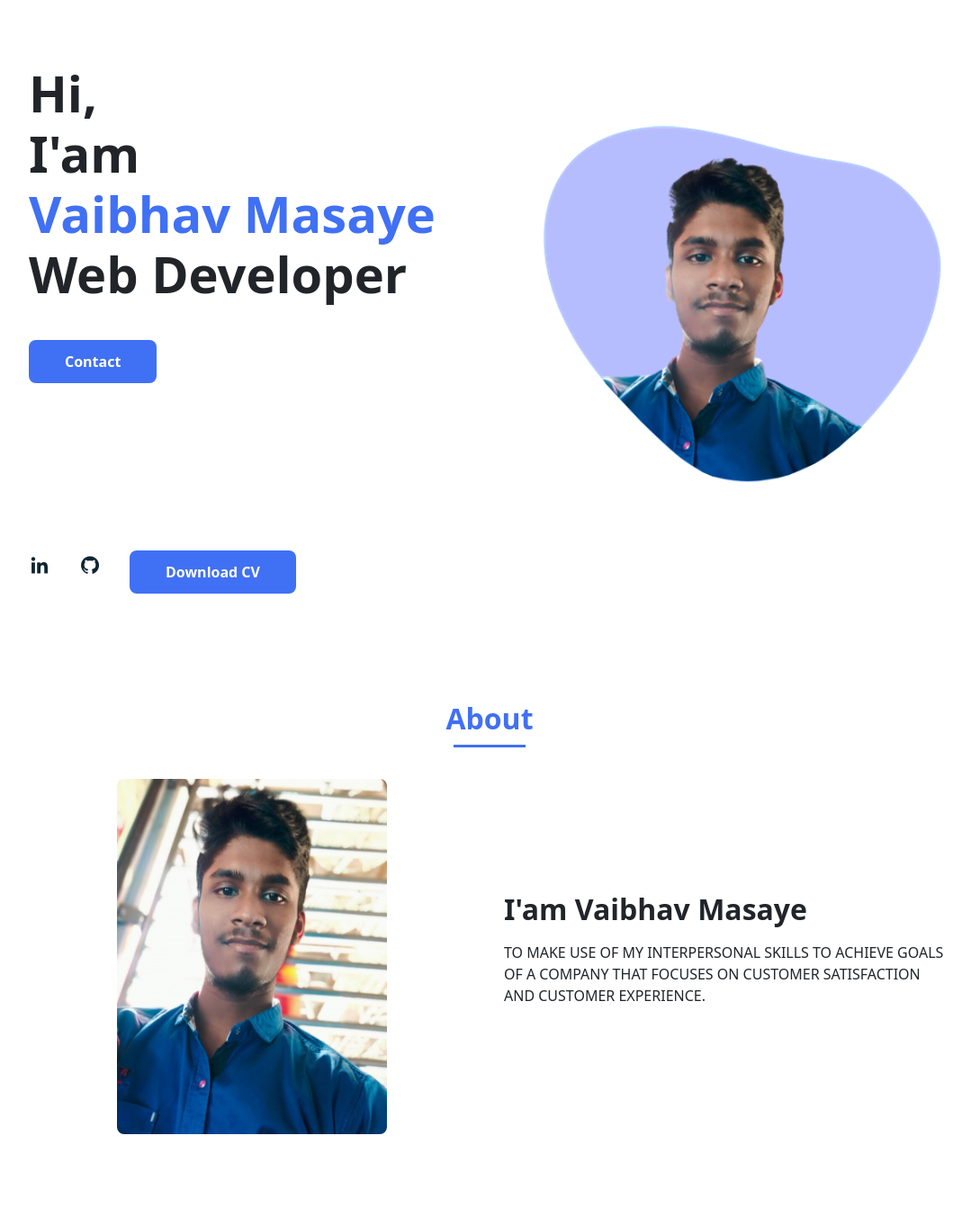
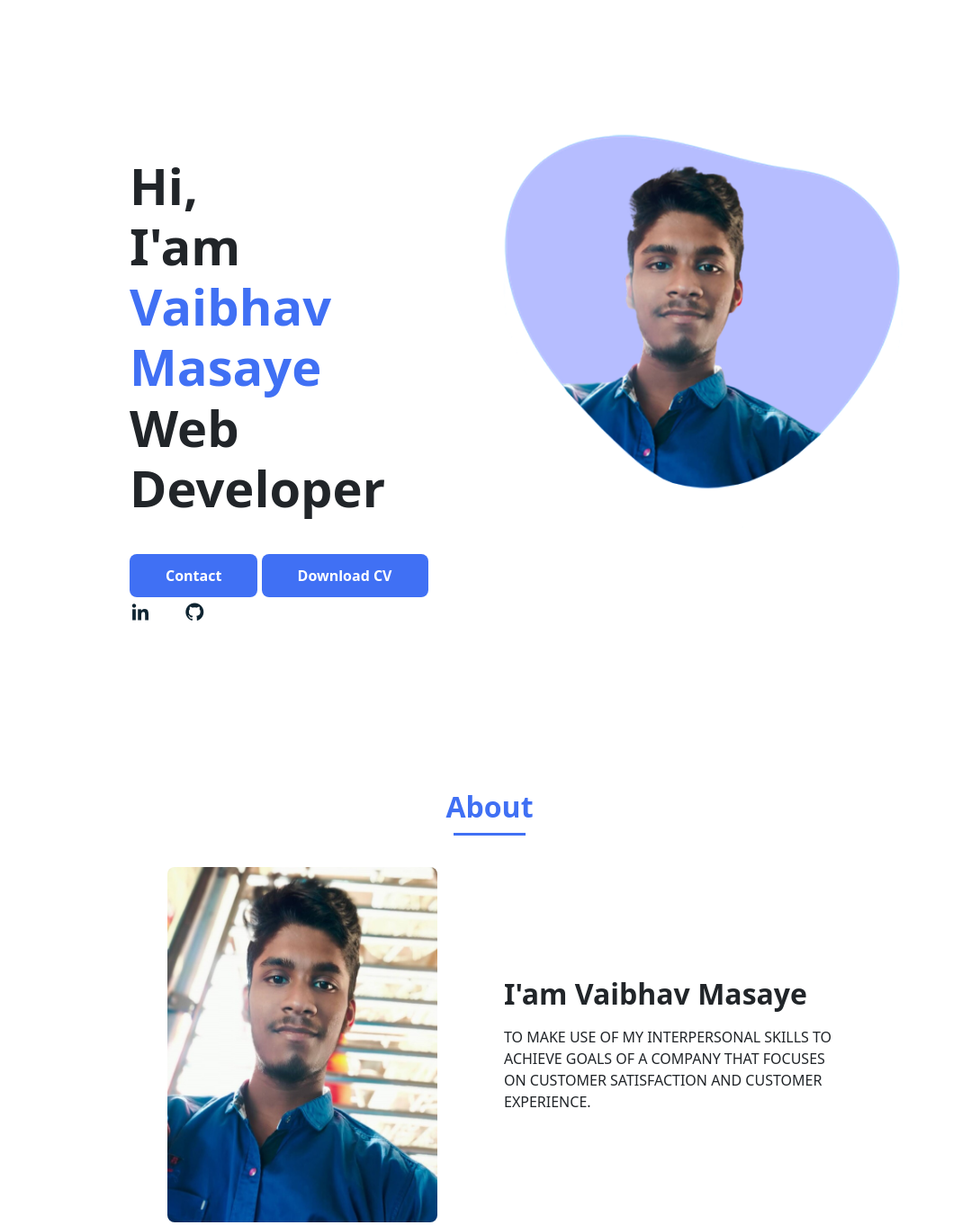
Before and after one commit to vaibhavmasaye/My_portfolio, a plain HTML site: page index.html in a window 1280 px wide. Shown: the part 100-1462 px from the top of the page at 90% size, without its empty margins (96-1175 px from the left). Drawn offline with nearby package versions, Linux system fonts and the light colour scheme.

Commit message:
Before Deploying

```diff
--- a/assets/css/styles.css
+++ b/assets/css/styles.css
@@ -102,7 +102,7 @@ img{
 
 /*===== LAYOUT =====*/
 .bd-grid{
-  max-width: 1024px;
+  max-width: 800px;
   display: grid;
   grid-template-columns: 100%;
   grid-column-gap: 2rem;
@@ -213,7 +213,7 @@ img{
   color: var(--first-color);
 }
 .home__img{
-  position: absolute;
+
   right: 0;
   bottom: 0;
   width: 295px;
@@ -239,6 +239,7 @@ img{
 }
 .about__subtitle{
   margin-bottom: var(--mb-2);
+  margin-top:var(--mb-2) ;
 }
 .about__img{
   justify-self: center;
@@ -421,7 +422,7 @@ img{
     margin-right: var(--mb-4);
   }
   .home__img{
-    width: 457px;
+    width: 500px;
     bottom: 15%;
   }
 
--- a/index.html
+++ b/index.html
@@ -78,26 +78,28 @@ figure.zoom img {
         <main class="l-main">
             <!--===== HOME =====-->
             <section class="home bd-grid" id="home">
-                <div class="home__data">
+                <div class="row home__data">
+                    <div class="col-md-6" style="margin-top:80px">
                         <h1 class="home__title">Hi,<br>I'am <br>
                             <span class="home__title-color">Vaibhav Masaye</span><br> Web Developer</h1>
 
                         <a href="#contact" class="button">Contact</a>
-                </div>
-
-                <div class="home__social">
+                        <a href="https://drive.google.com/uc?id=1WOKhOUZcmNfmcu3wR0yrBcrVhVo9sob-" target="_blank" class="button" download>Download CV</a>
+                        <br>
                         <a href="https://www.linkedin.com/in/vaibhav-masaye-244984179/" target="_blank" class="home__social-icon"><i class='bx bxl-linkedin'></i></a>
                         <a href="https://github.com/vaibhavmasaye" class="home__social-icon" target="_blank"><i class='bx bxl-github' ></i></a>
-                    <a href="https://drive.google.com/uc?id=1WOKhOUZcmNfmcu3wR0yrBcrVhVo9sob-" target="_blank" class="button" download>Download CV</a>
+
                 </div>
-
-                <div class="home__img">
-                    <img src="assets/img/perfil2.png" alt="profile">
+                    <div class="col-md-5 home__img" style="margin-top:40px">
+                        <img src="assets/img/perfil2.png" alt="profile" style="max-width: 150%;
+                        height: 80%;">
+                    </div>
                     </div>
             </section>
+           <br><br>
 
             <!--===== ABOUT =====-->
-            <section class="about section " id="about">
+            <section class="about section " id="about" style="margin-top: 50px">
                 <h2 class="section-title">About</h2>
 
                 <div class="about__container bd-grid">
```
Lines whose indentation alone changed are shown as unchanged.
